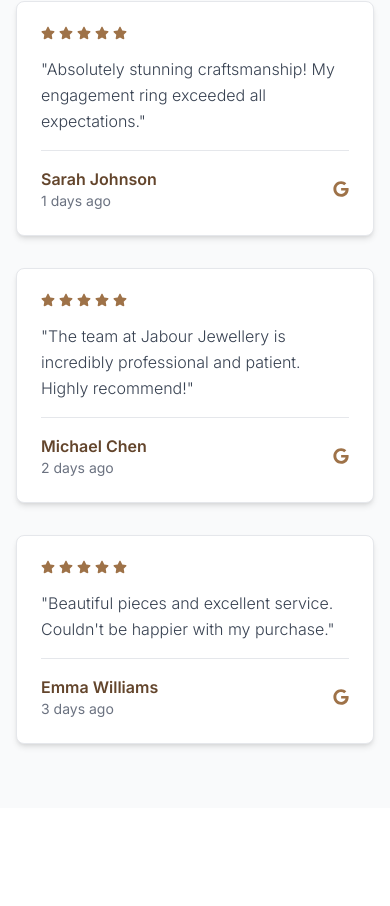
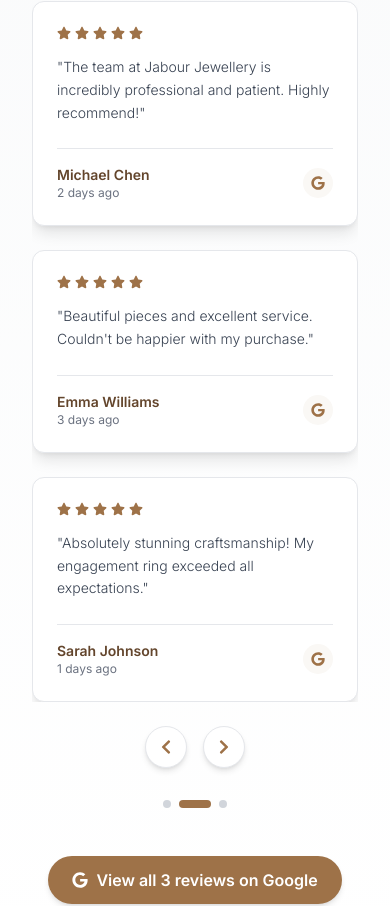
Before and after one commit to Guidantas28/jabour-website, a Next.js app: page / in a window 390 px wide. Shown: the part 4658-5564 px from the top of the page. Built offline with nearby package versions, Linux system fonts and the light colour scheme; no server answers; the database is empty; a web font is replaced by a local one.

Commit message:
Add slider functionality to Google Reviews component with improved design and navigation

```diff
--- a/app/page.tsx
+++ b/app/page.tsx
@@ -442,7 +442,7 @@ export default function Home() {
       </section>
 
       {/* Google Reviews Section */}
-      <GoogleReviews />
+      <GoogleReviews placeId={process.env.NEXT_PUBLIC_GOOGLE_PLACE_ID} />
 
       {/* FAQ Section */}
       <FAQ />
--- a/components/GoogleReviews.tsx
+++ b/components/GoogleReviews.tsx
@@ -1,8 +1,7 @@
 'use client'
 
-import { useState, useEffect } from 'react'
-import { FaStar } from 'react-icons/fa'
-import { FaGoogle } from 'react-icons/fa'
+import { useState, useEffect, useRef } from 'react'
+import { FaStar, FaGoogle, FaChevronLeft, FaChevronRight } from 'react-icons/fa'
 
 interface Review {
   author_name: string
@@ -21,10 +20,28 @@ export default function GoogleReviews({ placeId }: GoogleReviewsProps) {
   const [rating, setRating] = useState<number>(0)
   const [totalReviews, setTotalReviews] = useState<number>(0)
   const [loading, setLoading] = useState(true)
+  const [currentIndex, setCurrentIndex] = useState(0)
+  const [isAutoPlaying, setIsAutoPlaying] = useState(true)
+  const sliderRef = useRef<HTMLDivElement>(null)
+  const autoPlayRef = useRef<NodeJS.Timeout | null>(null)
 
   useEffect(() => {
     fetchReviews()
   }, [])
+
+  useEffect(() => {
+    if (reviews.length > 0 && isAutoPlaying) {
+      autoPlayRef.current = setInterval(() => {
+        setCurrentIndex((prev) => (prev + 1) % reviews.length)
+      }, 5000) // Auto-advance every 5 seconds
+
+      return () => {
+        if (autoPlayRef.current) {
+          clearInterval(autoPlayRef.current)
+        }
+      }
+    }
+  }, [reviews.length, isAutoPlaying])
 
   const fetchReviews = async () => {
     try {
@@ -59,12 +76,32 @@ export default function GoogleReviews({ placeId }: GoogleReviewsProps) {
     })
   }
 
+  const goToSlide = (index: number) => {
+    setCurrentIndex(index)
+    setIsAutoPlaying(false)
+    if (autoPlayRef.current) {
+      clearInterval(autoPlayRef.current)
+    }
+    // Resume auto-play after 10 seconds of inactivity
+    setTimeout(() => setIsAutoPlaying(true), 10000)
+  }
+
+  const nextSlide = () => {
+    goToSlide((currentIndex + 1) % reviews.length)
+  }
+
+  const prevSlide = () => {
+    goToSlide((currentIndex - 1 + reviews.length) % reviews.length)
+  }
+
+
   if (loading) {
     return (
       <section className="section-padding bg-white">
         <div className="container-custom">
           <div className="text-center">
-            <p className="text-gray-600">Loading reviews...</p>
+            <div className="inline-block animate-spin rounded-full h-8 w-8 border-b-2 border-gold-500"></div>
+            <p className="text-gray-600 mt-4">Loading reviews...</p>
           </div>
         </div>
       </section>
@@ -75,8 +112,20 @@ export default function GoogleReviews({ placeId }: GoogleReviewsProps) {
     return null
   }
 
+  // Get visible reviews (show 3 at a time, cycling through)
+  const getVisibleReviews = () => {
+    const visible = []
+    for (let i = 0; i < 3; i++) {
+      const index = (currentIndex + i) % reviews.length
+      visible.push(reviews[index])
+    }
+    return visible
+  }
+
+  const visibleReviews = getVisibleReviews()
+
   return (
-    <section className="section-padding bg-gray-50">
+    <section className="section-padding bg-gradient-to-b from-gray-50 to-white">
       <div className="container-custom">
         <div className="text-center mb-12">
           <div className="flex items-center justify-center gap-3 mb-4">
@@ -115,17 +164,45 @@ export default function GoogleReviews({ placeId }: GoogleReviewsProps) {
           </p>
         </div>
 
-        <div className="grid md:grid-cols-3 gap-8 max-w-6xl mx-auto">
-          {reviews.slice(0, 3).map((review, index) => (
+        {/* Slider Container */}
+        <div className="relative max-w-7xl mx-auto px-4 md:px-0">
+          {/* Navigation Arrows */}
+          {reviews.length > 3 && (
+            <>
+              <button
+                onClick={prevSlide}
+                className="hidden md:flex absolute left-0 top-1/2 -translate-y-1/2 -translate-x-12 z-10 bg-white rounded-full p-3 shadow-lg hover:shadow-xl transition-all hover:bg-gold-50 border border-gray-200 group"
+                aria-label="Previous review"
+              >
+                <FaChevronLeft className="text-gold-500 group-hover:text-gold-600 transition-colors" />
+              </button>
+              <button
+                onClick={nextSlide}
+                className="hidden md:flex absolute right-0 top-1/2 -translate-y-1/2 translate-x-12 z-10 bg-white rounded-full p-3 shadow-lg hover:shadow-xl transition-all hover:bg-gold-50 border border-gray-200 group"
+                aria-label="Next review"
+              >
+                <FaChevronRight className="text-gold-500 group-hover:text-gold-600 transition-colors" />
+              </button>
+            </>
+          )}
+
+          {/* Reviews Slider */}
           <div
-              key={index}
-              className="bg-white rounded-lg border border-gray-200 p-6 shadow-md hover:shadow-lg transition-shadow"
+            ref={sliderRef}
+            className="overflow-hidden"
           >
+            <div className="grid grid-cols-1 md:grid-cols-3 gap-6 md:gap-8">
+              {visibleReviews.map((review, reviewIndex) => (
+                <div
+                  key={`${currentIndex}-${reviewIndex}`}
+                  className="transform transition-all duration-500 ease-in-out animate-fade-in"
+                >
+                  <div className="bg-white rounded-xl border border-gray-200 p-6 md:p-8 shadow-lg hover:shadow-xl transition-all duration-300 h-full flex flex-col">
                     <div className="flex items-center gap-1 mb-4">
                       {[...Array(5)].map((_, i) => (
                         <FaStar
                           key={i}
-                    className={`text-sm ${
+                          className={`text-sm md:text-base ${
                             i < review.rating
                               ? 'text-gold-500'
                               : 'text-gray-300'
@@ -135,35 +212,79 @@ export default function GoogleReviews({ placeId }: GoogleReviewsProps) {
                       ))}
                     </div>
 
-              <p className="text-gray-700 leading-relaxed mb-4 font-light">
+                    <p className="text-gray-700 leading-relaxed mb-6 font-light text-sm md:text-base flex-grow">
                       "{typeof review.text === 'string' ? review.text : String(review.text || '')}"
                     </p>
 
-              <div className="flex items-center justify-between pt-4 border-t border-gray-200">
+                    <div className="flex items-center justify-between pt-4 border-t border-gray-200 mt-auto">
                       <div>
-                  <p className="font-semibold text-primary-900">
+                        <p className="font-semibold text-primary-900 text-sm md:text-base">
                           {typeof review.author_name === 'string' ? review.author_name : String(review.author_name || 'Anonymous')}
                         </p>
-                  <p className="text-sm text-gray-500">
+                        <p className="text-xs md:text-sm text-gray-500">
                           {formatDate(review.time)}
                         </p>
                       </div>
-                <FaGoogle className="text-gold-500" />
+                      <div className="bg-gold-50 rounded-full p-2">
+                        <FaGoogle className="text-gold-500 text-sm md:text-base" />
+                      </div>
+                    </div>
                   </div>
                 </div>
               ))}
             </div>
+          </div>
 
-        {totalReviews > 3 && (
+          {/* Mobile Navigation */}
+          {reviews.length > 1 && (
+            <div className="flex md:hidden justify-center gap-4 mt-6">
+              <button
+                onClick={prevSlide}
+                className="bg-white rounded-full p-3 shadow-md hover:shadow-lg transition-all hover:bg-gold-50 border border-gray-200"
+                aria-label="Previous review"
+              >
+                <FaChevronLeft className="text-gold-500" />
+              </button>
+              <button
+                onClick={nextSlide}
+                className="bg-white rounded-full p-3 shadow-md hover:shadow-lg transition-all hover:bg-gold-50 border border-gray-200"
+                aria-label="Next review"
+              >
+                <FaChevronRight className="text-gold-500" />
+              </button>
+            </div>
+          )}
+
+          {/* Dots Indicator */}
+          {reviews.length > 1 && (
+            <div className="flex justify-center gap-2 mt-8">
+              {reviews.map((_, index) => (
+                <button
+                  key={index}
+                  onClick={() => goToSlide(index)}
+                  className={`transition-all duration-300 rounded-full ${
+                    index === currentIndex
+                      ? 'bg-gold-500 w-8 h-2'
+                      : 'bg-gray-300 w-2 h-2 hover:bg-gold-300'
+                  }`}
+                  aria-label={`Go to review ${index + 1}`}
+                />
+              ))}
+            </div>
+          )}
+        </div>
+
+        {/* View All Reviews Link */}
+        {totalReviews > 0 && placeId && (
           <div className="text-center mt-12">
             <a
-              href={`https://www.google.com/maps/place/?q=place_id:${placeId || ''}`}
+              href={`https://search.google.com/local/writereview?placeid=${placeId}`}
               target="_blank"
               rel="noopener noreferrer"
-              className="inline-flex items-center gap-2 text-gold-500 hover:text-gold-600 font-semibold transition-colors"
+              className="inline-flex items-center gap-2 bg-gold-500 hover:bg-gold-600 text-white px-6 py-3 rounded-full font-semibold transition-all shadow-md hover:shadow-lg transform hover:scale-105"
             >
               <FaGoogle />
-              <span>View all reviews on Google</span>
+              <span>View all {totalReviews} reviews on Google</span>
             </a>
           </div>
         )}
```
Lines whose indentation alone changed are shown as unchanged.
